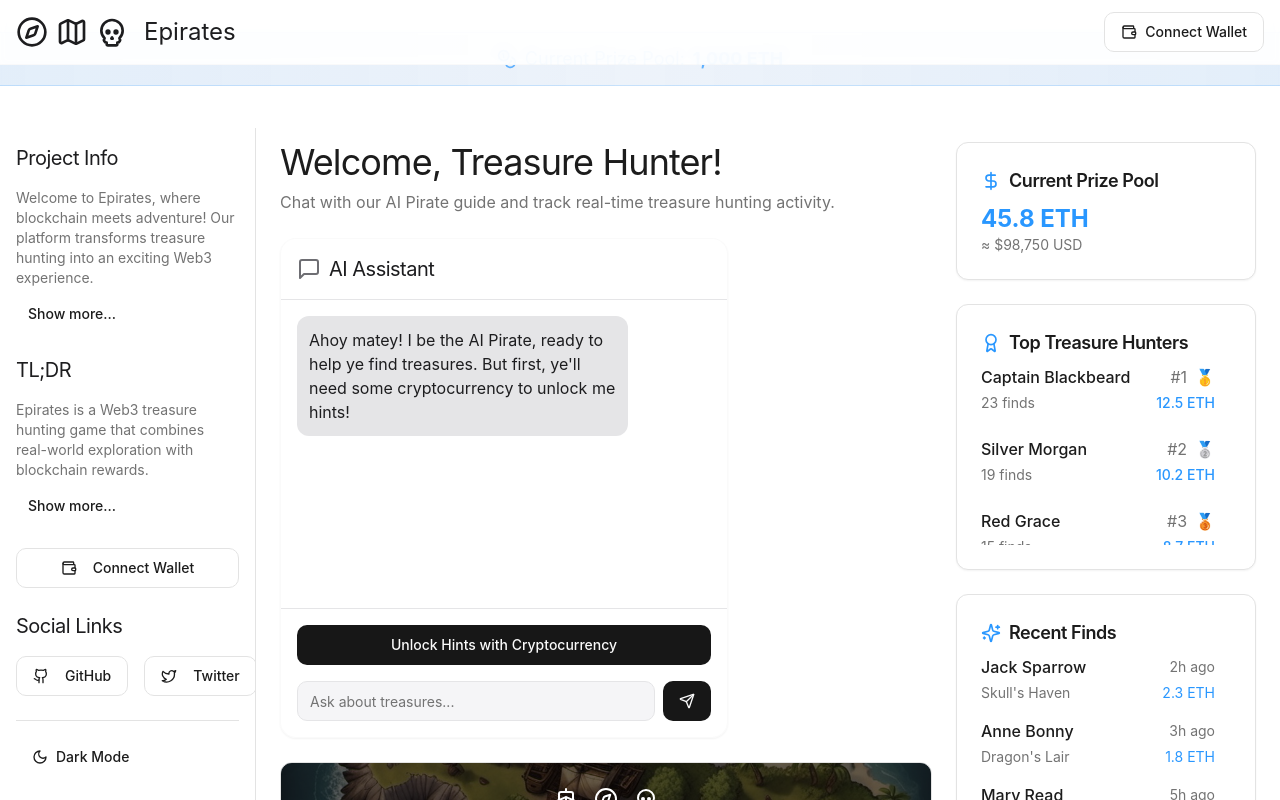
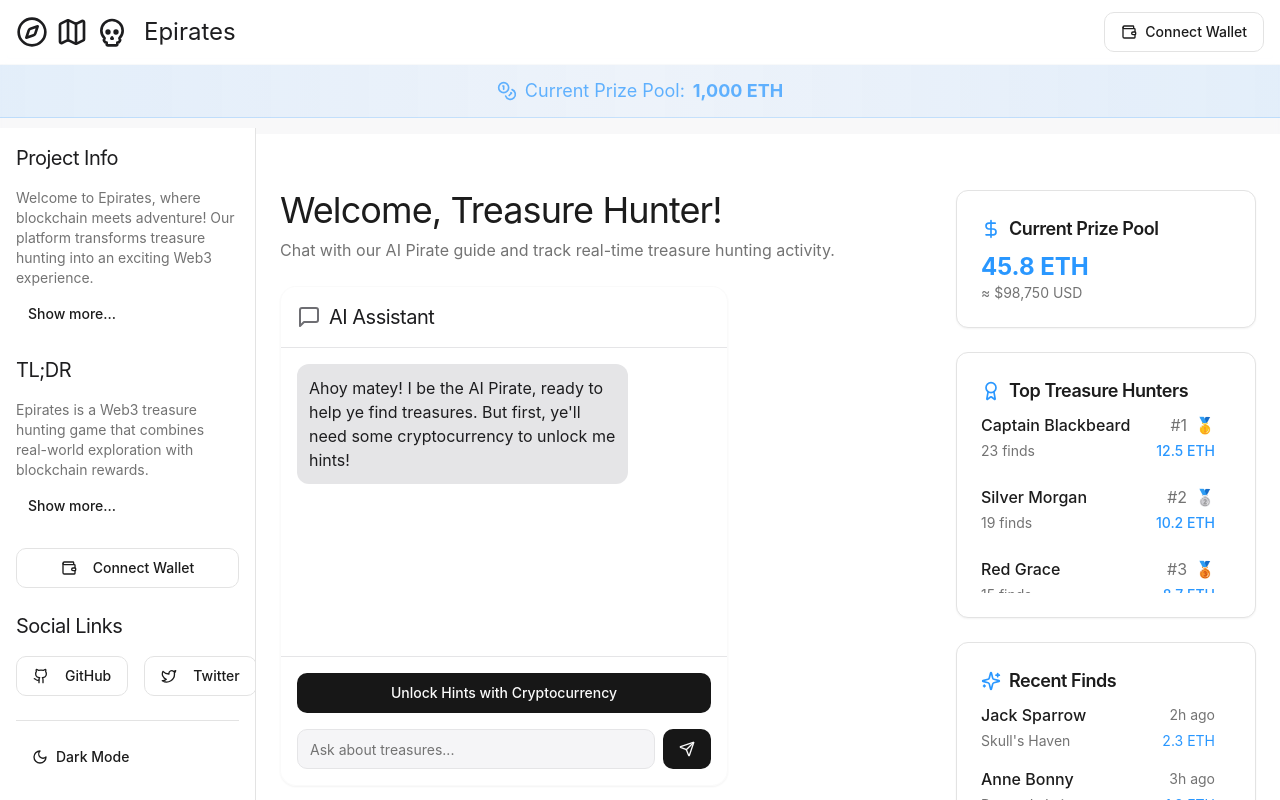
Before and after one commit to Gherard0-eth/gptnemo-ai, a React (Vite) app: page / in a window 1280 px wide. Shown: the top 800 px of the page. Built offline with nearby package versions, Linux system fonts and the light colour scheme.

Commit message:
Reduce top margin for banner
Adjusted the top margin to ensure the banner is visible while reducing the space between the 'current treasure prize pool' and the first section below on each page.
[skip gpt_engineer]

```diff
--- a/src/App.tsx
+++ b/src/App.tsx
@@ -24,15 +24,17 @@ const App = () => (
             <div className="min-h-screen backdrop-blur-sm bg-white/30 dark:bg-black/30">
               <Header />
               <main className="flex flex-col">
-                <div className="mt-8">
+                <div className="mt-16">
                   <PrizePoolBanner />
                 </div>
+                <div className="mt-4"> {/* Reduced from mt-8 to mt-4 */}
                   <Routes>
                     <Route path="/" element={<Index />} />
                     <Route path="/treasure-islands" element={<TreasureIslands />} />
                     <Route path="/island/:id" element={<IslandDetails />} />
                     <Route path="/island/:id/map" element={<IslandMapPage />} />
                   </Routes>
+                </div>
               </main>
             </div>
           </div>
```
Lines whose indentation alone changed are shown as unchanged.
